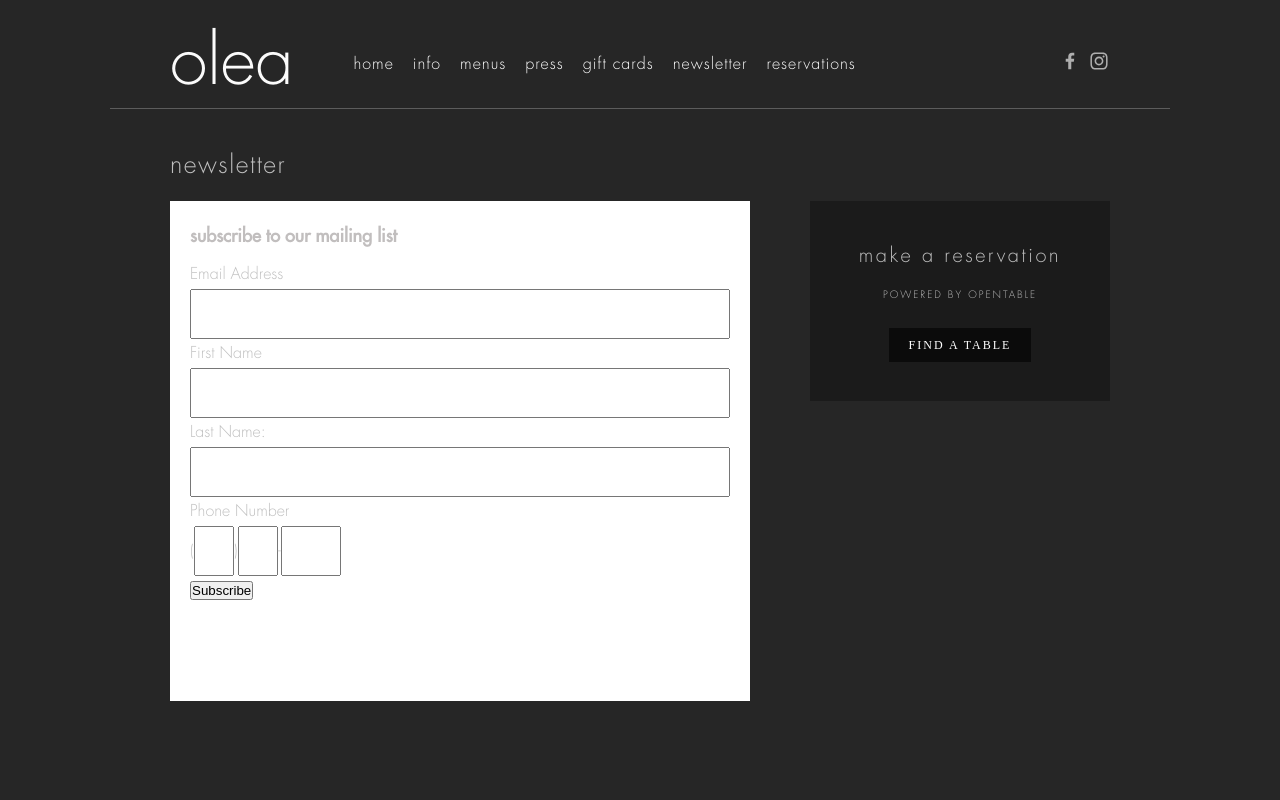
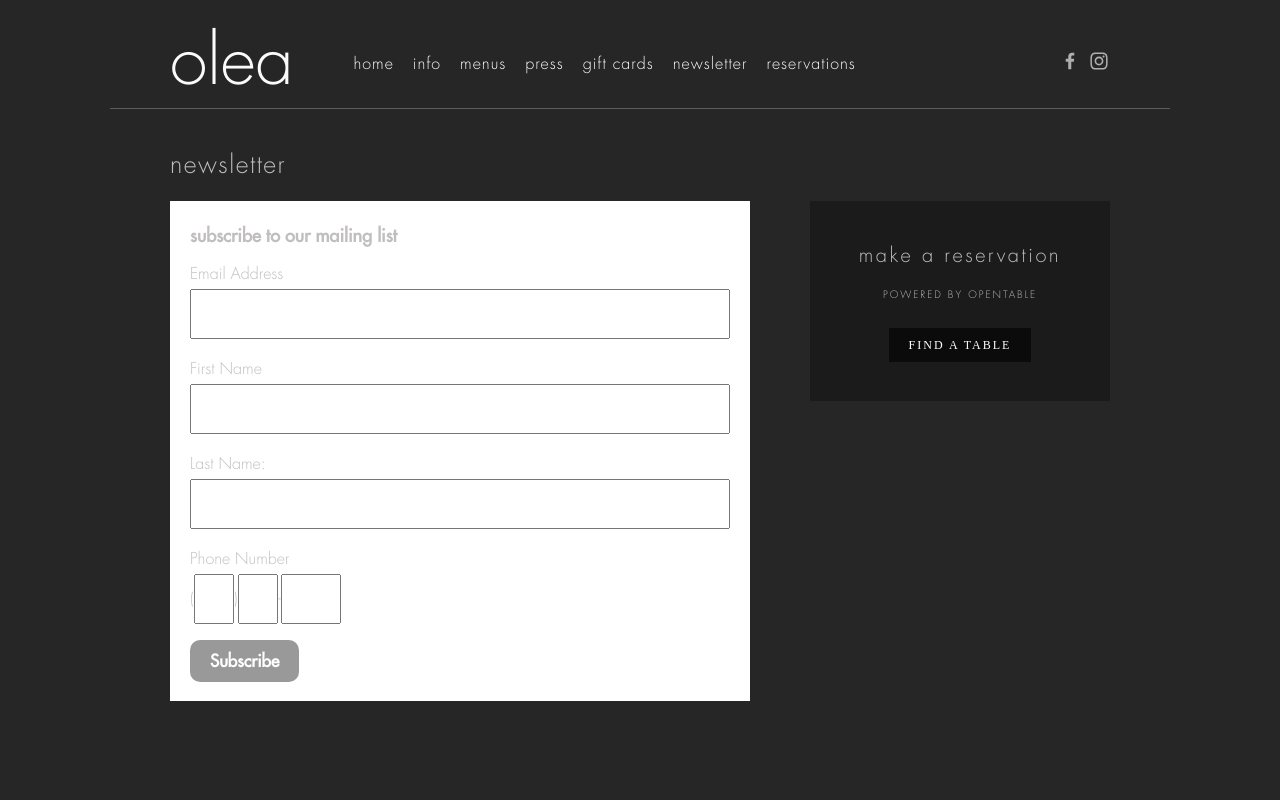
Before and after one commit to DanielAlvarez2/olea, a React (Vite) app in the folder frontend/: page /newsletter in a window 1280 px wide. Shown: the top 800 px of the page. Built offline with nearby package versions, Linux system fonts and the light colour scheme.

Commit message:
add styles in Newsletter.jsx

```diff
--- a/frontend/src/Newsletter.css
+++ b/frontend/src/Newsletter.css
@@ -1,3 +1,7 @@
+@font-face{
+  font-family: 'FuturaMedium';
+  src: url(./assets/fonts/FuturaMedium.otf)
+}
 .newsletter-flexbox{
     display:flex;
     width:100%;
@@ -13,4 +17,15 @@
 }
 .newsletter-left input{
     height:50px;
+    margin-bottom:16px;
 }
+.newsletter-left button{
+    background:#999;
+    color:white;
+    font-family: FuturaMedium;
+    font-weight: 900;
+    font-size: 17px;
+    padding:10px 20px;
+    border:none;
+    border-radius: 10px;
+}
--- a/frontend/src/Newsletter.jsx
+++ b/frontend/src/Newsletter.jsx
@@ -36,7 +36,8 @@ export default function Home(){
                                 Phone Number<br/>
                                 (<input type='text' style={{width:'40px'}} />)
                                 <input type='text' style={{width:'40px'}} />-
-                                <input type='text' style={{width:'60px'}} /><br/>
+                                <input type='text' style={{width:'60px'}} />
+                                <br/>
 
                                 <button>
                                     Subscribe
```
